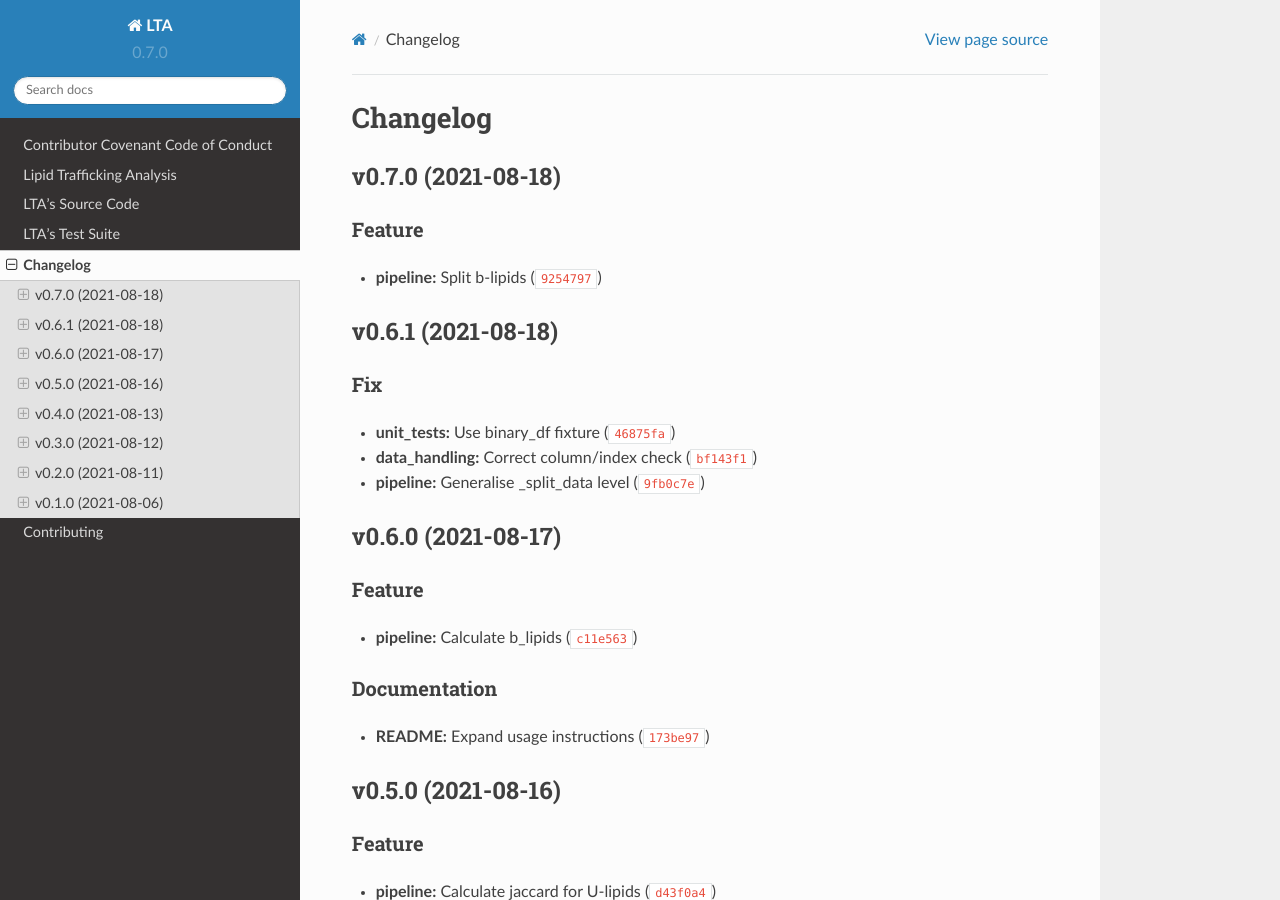
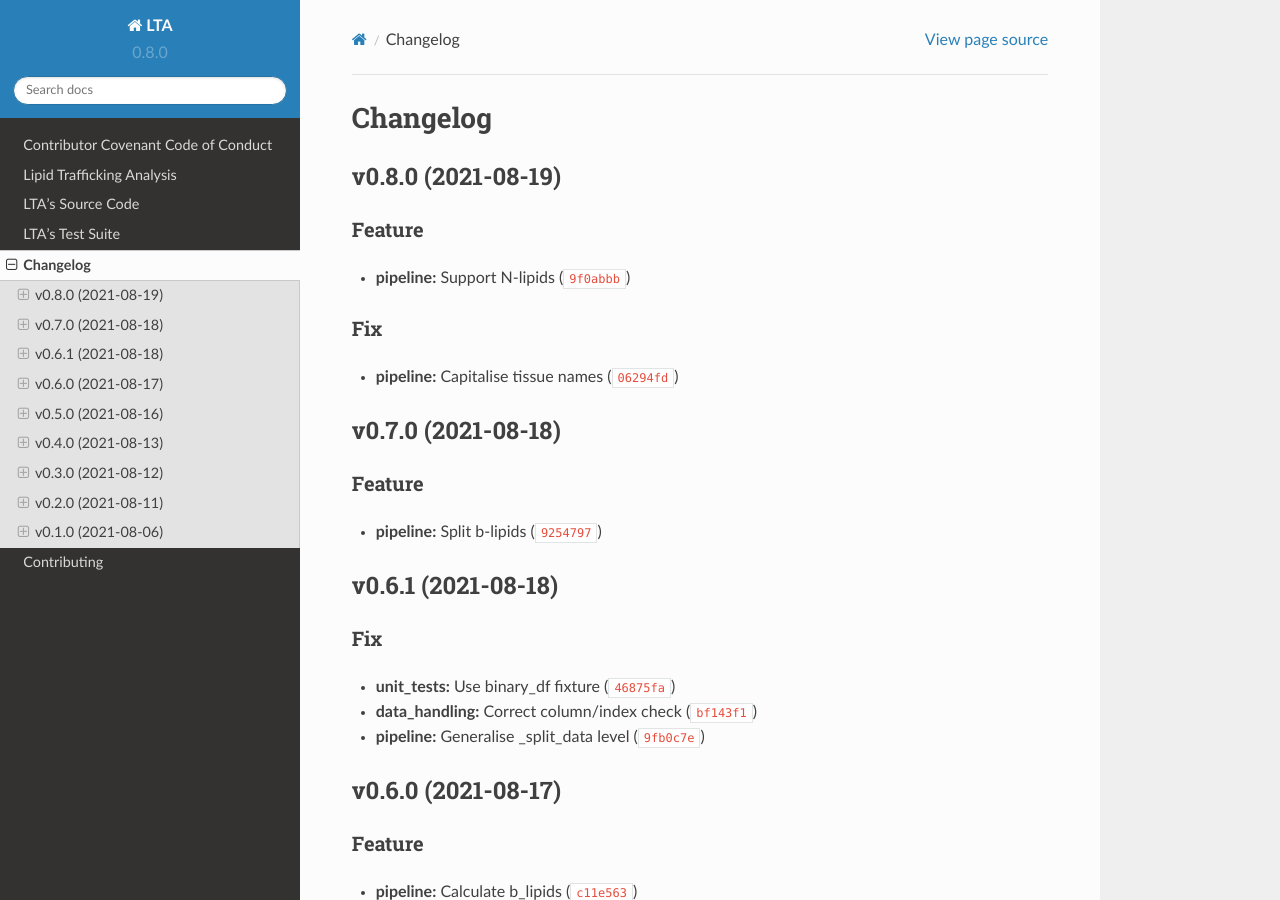
Before and after one commit to IMS-Bio2Core-Facility/lta, a Sphinx documentation site: the page built from docs/changelog.md, in a window 1280 px wide and 900 px high. Built offline with Sphinx 7.4.7 and the Read the Docs theme 2.0.0, drawn with Linux system fonts in a browser that asks for light colours.

Commit message:
0.8.0
Automatically generated by python-semantic-release

```diff
--- a/CHANGELOG.md
+++ b/CHANGELOG.md
@@ -1,6 +1,13 @@
 # Changelog
 
 <!--next-version-placeholder-->
+
+## v0.8.0 (2021-08-19)
+### Feature
+* **pipeline:** Support N-lipids ([`9f0abbb`](https://github.com/IMS-Bio2Core-Facility/lta/commit/9f0abbbc4e905f521a60e8b65dbe4dcc1e7a7d18))
+
+### Fix
+* **pipeline:** Capitalise tissue names ([`06294fd`](https://github.com/IMS-Bio2Core-Facility/lta/commit/06294fdbd6e4b37827e30445d7698c2c676d585b))
 
 ## v0.7.0 (2021-08-18)
 ### Feature
--- a/docs/conf.py
+++ b/docs/conf.py
@@ -12,7 +12,7 @@ sys.path.insert(0, os.path.abspath("../lta/"))
 project = "LTA"
 author = "Ryan B Patterson-Cross"
 copyright = "2021, IMS-MRL Bioinformatics and Biostatistic Core"
-version = "0.7.0"
+version = "0.8.0"
 extensions = [
     "sphinx_rtd_theme",
     "sphinx.ext.autodoc",
--- a/lta/__init__.py
+++ b/lta/__init__.py
@@ -7,4 +7,4 @@ __version__ : str
     The version number,
     specified in the form 'major.minor.patch'
 """
-__version__ = "0.7.0"
+__version__ = "0.8.0"
--- a/pyproject.toml
+++ b/pyproject.toml
@@ -1,6 +1,6 @@
 [tool.poetry]
 name = "LTA"
-version = "0.7.0"
+version = "0.8.0"
 description = "Lipid Trafficking Analysis"
 license = "MIT"
 authors = ["rbpatt2019 <rb.patterson.cross@gmail.com>"]
```
